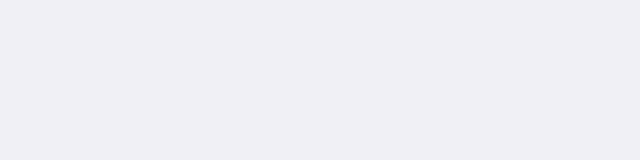
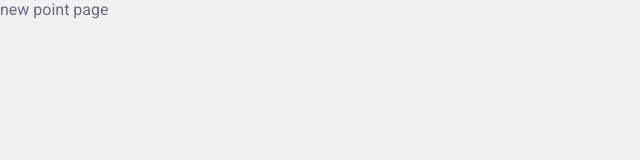
Before and after one commit to david32145/next-week-level-1, a React (Create React App) app in the folder web/: page /point/new in a window 1280 px wide. Shown: the top 160 px of the page, without its empty margins (0-640 px from the left). Built offline with nearby package versions, Linux system fonts and the light colour scheme; the HTML template or start-up script is replaced by a standard one.

Commit message:
Config routes

```diff
--- /dev/null
+++ b/web/src/pages/NewPoint/index.tsx
@@ -0,0 +1,13 @@
+import React from "react";
+
+import { Container } from "./styles"
+
+const NewPointPage: React.FC = () => {
+  return (
+    <Container>
+      new point page
+    </Container>
+  );
+};
+
+export default NewPointPage;
--- /dev/null
+++ b/web/src/pages/NewPoint/styles.ts
@@ -0,0 +1,5 @@
+import styled from "styled-components";
+
+export const Container = styled.div`
+
+`;
--- a/web/src/routes.tsx
+++ b/web/src/routes.tsx
@@ -1,13 +1,19 @@
 import React from "react";
-import {BrowserRouter, Switch, Route} from "react-router-dom";
+import {BrowserRouter, Switch, Route, Redirect} from "react-router-dom";
 
 import PageHome from "./pages/Home";
+import NewPointPage from "./pages/NewPoint"
+
 
 const AppRoutes: React.FC = () => {
   return (
     <BrowserRouter>
       <Switch>
-        <Route path="/" exact component={PageHome} />
+        <Route path="/home" exact component={PageHome} />
+        <Route path="/point/new" exact component={NewPointPage} />
+        <Route path="*" >
+          <Redirect to="/home" />
+        </Route>/
       </Switch>
     </BrowserRouter>
   );
```
